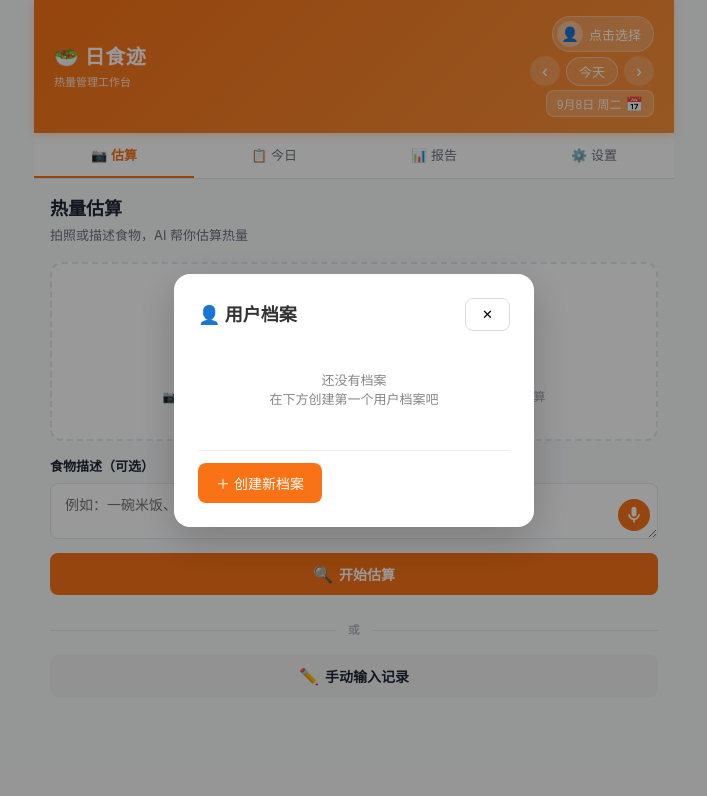
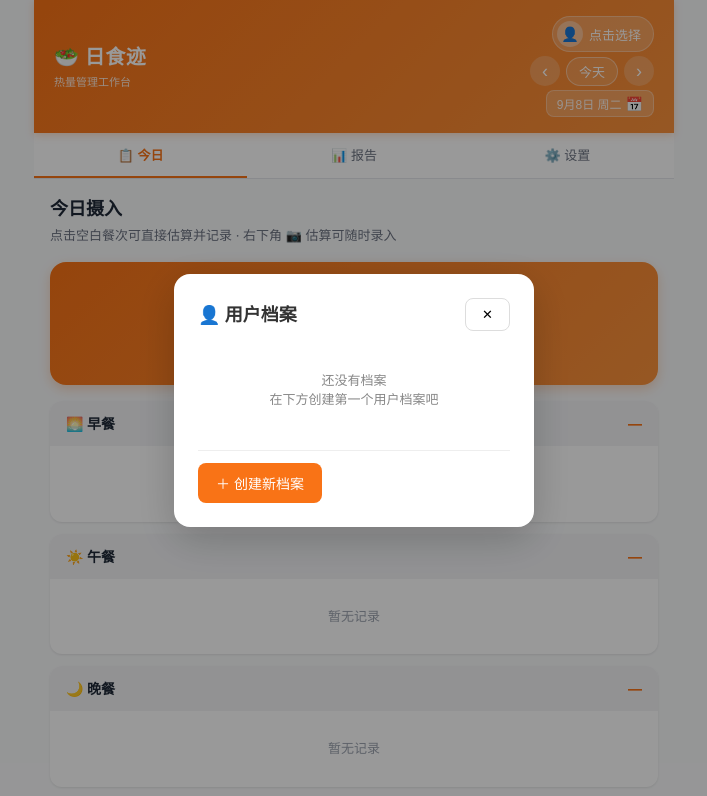
Before and after one commit to 123bbt123/calorie-tracker, a plain HTML site: page index.html in a window 1280 px wide. Shown: the top 796 px of the page, without its empty margins (286-993 px from the left). Drawn offline with nearby package versions, Linux system fonts and the light colour scheme; no server answers.

Commit message:
UI重构：今日页设为首页，估算折叠为右下角悬浮入口，支持点击空白餐次直达估算并直接记入该餐

```diff
--- a/index.html
+++ b/index.html
@@ -109,16 +109,15 @@
 
     <!-- 标签栏 -->
     <nav class="tab-bar">
-      <button class="tab active" data-tab="estimate">📷 估算</button>
-      <button class="tab" data-tab="today">📋 今日</button>
+      <button class="tab active" data-tab="today">📋 今日</button>
       <button class="tab" data-tab="reports">📊 报告</button>
       <button class="tab" data-tab="settings">⚙️ 设置</button>
     </nav>
 
     <!-- 主内容区 -->
     <main class="main-content">
-      <!-- 估算页 -->
-      <section id="tab-estimate" class="tab-content active">
+      <!-- 估算页（运行时挂载为全屏估算视图） -->
+      <section id="tab-estimate" class="tab-content">
         <div class="section-header">
           <h2>热量估算</h2>
           <p class="section-desc">拍照或描述食物，AI 帮你估算热量</p>
@@ -205,9 +204,10 @@
       </section>
 
       <!-- 今日页 -->
-      <section id="tab-today" class="tab-content">
+      <section id="tab-today" class="tab-content active">
         <div class="section-header">
           <h2>今日摄入</h2>
+          <p class="section-desc">点击空白餐次可直接估算并记录 · 右下角 📷 估算可随时录入</p>
         </div>
 
         <!-- 今日总热量 -->
@@ -262,6 +262,12 @@
         <button class="btn btn-outline btn-block" id="generateAnalysisBtn" style="margin-top:12px">
           <span class="btn-icon">🤖</span> 生成今日分析
         </button>
+
+        <!-- 估算小按钮（悬浮） -->
+        <button class="estimate-fab" id="estimateFab" type="button" title="拍照或描述食物进行热量估算">
+          <span class="estimate-fab-icon">📷</span> 估算
+        </button>
+        <div class="estimate-fab-spacer"></div>
       </section>
 
       <!-- 报告页 -->
```
